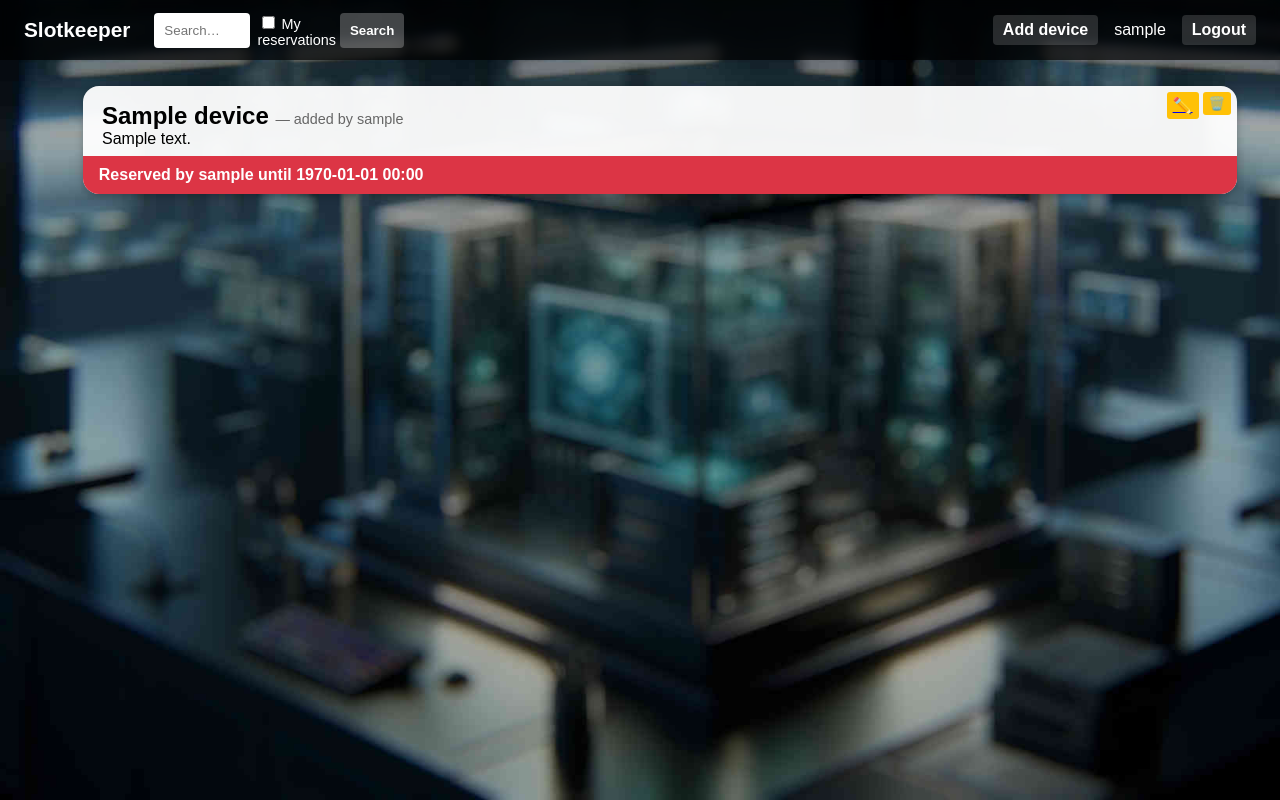
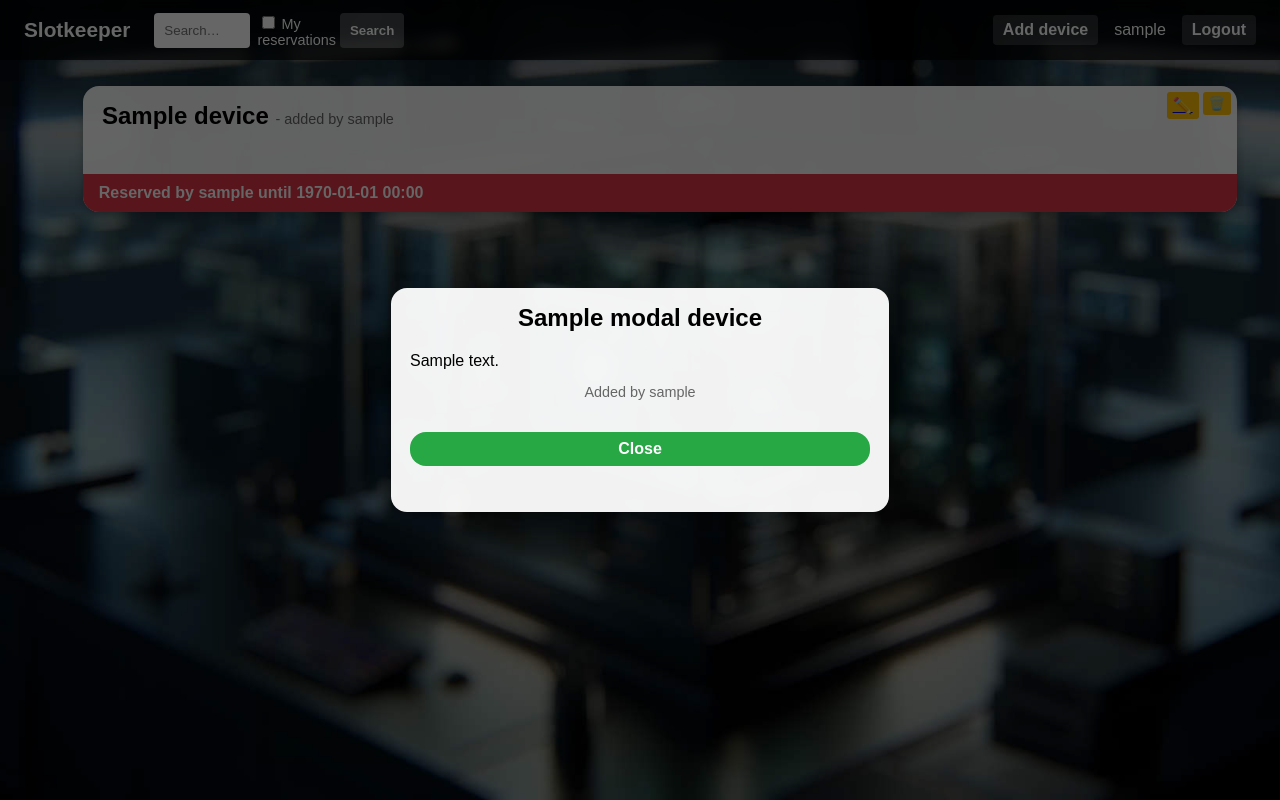
Before and after one commit to juhapekka/slotkeeper, a Flask app: template templates/index.html in a window 1280 px wide. Run offline with Flask 3, Linux system fonts and the light colour scheme; the template is opened without the code that fills it: most values are stand-ins (such as "Sample title", 1, 10 or a date in 2020).

Commit message:
app.py: style refining
Fix ui bugs. Add description preview which can open to full
description.

Signed-off-by: Juha-Pekka Heikkilä <juhapekka.heikkila@gmail.com>

```diff
--- a/app.py
+++ b/app.py
@@ -9,7 +9,7 @@ app.secret_key = 'super_secret_key'  # Used to sign session cookies
 
 DATABASE = 'database.db'
 
-# Instantiate the Database class
+"""Instantiate the Database class"""
 db = Database(DATABASE)
 
 @app.route('/')
@@ -29,10 +29,25 @@ def index():
         for device in devices:
             reservation = db.get_active_reservation_for_device(device['id'])
             user_owned = reservation and reservation['user_id'] == user['id'] if reservation else False
+            desc = device['description'] or ''
+
+            """cut excessive long description to preview"""
+            lines = desc.splitlines()
+            preview = '\n'.join(lines[:3])
+            if len(desc) > 250 or desc.count('\n') >= 3:
+                preview += "\n..."
+
             if only_mine and not user_owned:
-                continue              # Only show my own reservations.
-            device_data.append({'device': device, 'reservation': reservation, 'user_owned': user_owned})
+                continue              # Only show my own reservations
 
+            device_data.append(
+                {
+                    'device': device,
+                    'reservation': reservation,
+                    'user_owned': user_owned,
+                    'preview': preview
+                }
+            )
         return render_template(
             'index.html',
             username=session['username'],
@@ -176,5 +191,39 @@ def cancel_reservation(reservation_id):
 def datetimeformat(value):
     return datetime.fromtimestamp(value).strftime('%Y-%m-%d %H:%M')
 
+@app.route('/device/<int:device_id>')
+def view_device(device_id):
+    if 'username' not in session:
+        return redirect(url_for('login'))
+
+    user = db.get_user_by_username(session['username'])
+    if not user:
+        return redirect(url_for('login'))
+
+    modal_device = db.get_device_by_id(device_id)
+    if not modal_device:
+        return "Device not found", 404
+
+    query = request.args.get('q', '')
+    only_mine = request.args.get('only_mine') == '1'
+    devices = db.search_devices(query) if query else db.get_all_devices()
+
+    device_data = []
+    for d in devices:
+        reservation = db.get_active_reservation_for_device(d['id'])
+        user_owned = reservation and reservation['user_id'] == user['id'] if reservation else False
+        if only_mine and not user_owned:
+            continue
+        device_data.append({'device': d, 'reservation': reservation, 'user_owned': user_owned})
+
+    return render_template(
+        'index.html',
+        username=session['username'],
+        devices=device_data,
+        query=query,
+        only_mine=only_mine,
+        modal_device=modal_device
+    )
+
 if __name__ == '__main__':
     app.run(debug=True)
--- a/static/style.css
+++ b/static/style.css
@@ -234,6 +234,7 @@ body {
     text-decoration:none;
     font-weight:600;
     background:#28a745;
+    border-radius: 16px;
     color:#fff;
   }
 
@@ -255,3 +256,25 @@ body {
     z-index:1100;
   }
   .modal-card{ width:460px; }
+
+  .device-description.truncated {
+    max-height: 4.5em; /* about 3 rows */
+    overflow: hidden;
+    text-overflow: ellipsis;
+    white-space: pre-wrap;
+    cursor: pointer;
+    position: relative;
+  }
+
+  .device-description.truncated:hover {
+    background: rgba(255, 255, 255, 0.03);
+  }
+
+  .read-more-indicator {
+    position: absolute;
+    bottom: calc(4px - 1.2em);
+    right: 8px;
+    color: #888;
+    font-weight: bold;
+    line-height: 1.2;
+  }
--- a/templates/index.html
+++ b/templates/index.html
@@ -37,10 +37,11 @@
                   <!--  device headline + description  -->
                   <div class="device-name">{{ entry.device.name }}
                     <span style="font-weight: normal; font-size: 0.9rem; color: #666;">
-                        — added by {{ entry.device.creator_username }}
+                        - added by {{ entry.device.creator_username }}
                       </span>
                   </div>
-                  <div style="white-space: pre-wrap;">{{ entry.device.description or 'No description' }}</div>
+                  <div class="device-description truncated" onclick="window.location.href='/device/{{ entry.device.id }}'">{{ entry.preview }}
+                  </div>
 
                   <!--  small edit / delete icons in top-right  -->
                   <div class="card-header-icons">
@@ -107,5 +108,24 @@
         </div>
     </div>
     {% endif %}
+
+{% if modal_device and not show_reservation_modal %}
+<div class="modal-overlay">
+        <div class="card login-card modal-card">
+            <h2>{{ modal_device.name }}</h2>
+            <p style="white-space: pre-wrap; text-align: left;">{{ modal_device.description }}</p>
+
+            {% if modal_device.creator_username %}
+            <p style="margin-top: 1em; font-size: 0.9em; color: #666;">
+                Added by {{ modal_device.creator_username }}
+            </p>
+            {% endif %}
+
+            <p style="margin-top: 2em;">
+            <a href="/" class="login-btn" style="display:inline-block; width:100%;">Close</a>
+            </p>
+        </div>
+    </div>
+    {% endif %}
 </body>
 </html>
```
Lines whose indentation alone changed are shown as unchanged.
